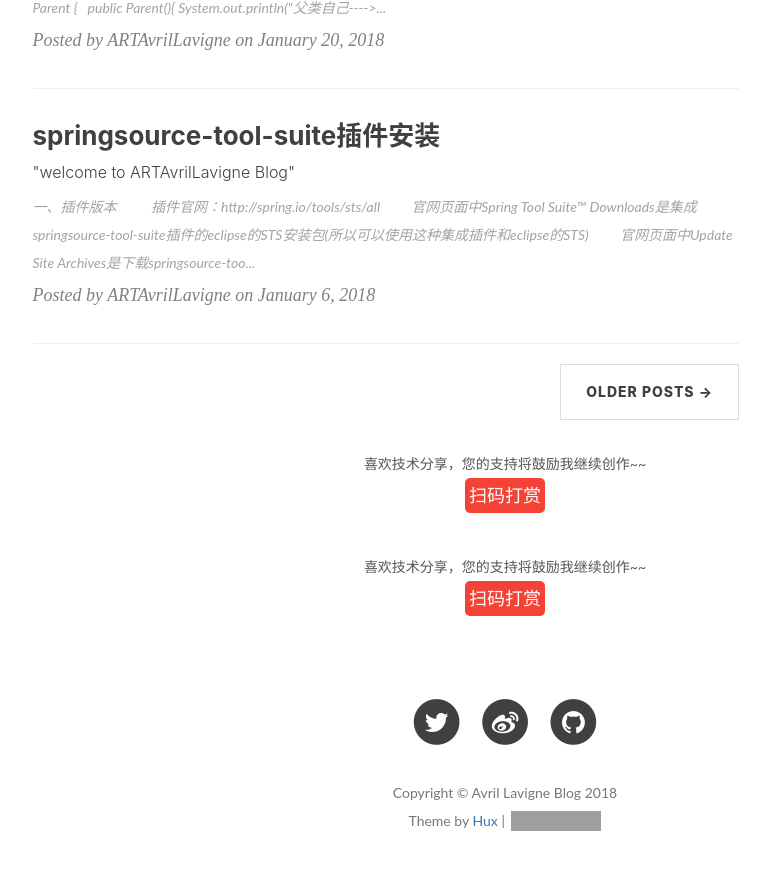
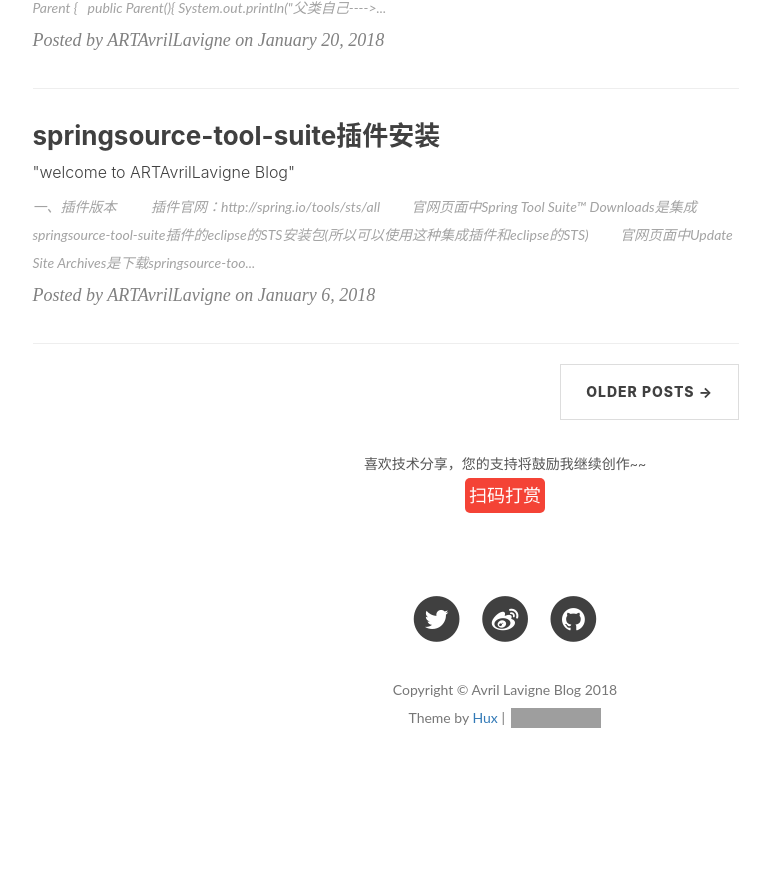
Before and after one commit to ARTAvrilLavigne/ARTAvrilLavigne.github.io, a Jekyll site: the page built from index.html, in a window 1280 px wide and 900 px high, scrolled down 2821 px. Shown: the top 870 px of the window, without its empty margins (135-905 px from the left). Built offline with Jekyll 4.4.1, drawn with Linux system fonts in a browser that asks for light colours; nearby versions of some CDN libraries; the list of posts is cut into pages by our own code; comment, search, counter and statistics services are not loaded; after the commit the page ends 3618 px from its top, so only the background shows below that; some of the changed lines change nothing that is shown; grey boxes are pictures that could not be loaded.

Commit message:
Update footer.html

```diff
--- a/_includes/footer.html
+++ b/_includes/footer.html
@@ -1,183 +1,4 @@
 <!-- Footer -->
-
-<!-- 引入打赏的css样式 -->
-<link href="https://artavrillavigne.github.io/css/myQR.css" rel="stylesheet">
-<!-- 微信与支付宝二维码打赏 -->
-  <div style="padding: 10px 0; margin: 20px auto; width: 90%; text-align: center;">
-    <div>喜欢技术分享，您的支持将鼓励我继续创作~~</div>
-    <button id="rewardButton" disable="enable" onclick="var qr = document.getElementById('QR'); if (qr.style.display === 'none') {qr.style.display='block';} else {qr.style.display='none'}">
-      <span>扫码打赏</span>
-    </button>
-    <div id="QR" style="display: none;">
-
-        <div id="wechat" style="display: inline-block">
-	  <a href="https://github.com/ARTAvrilLavigne/ARTAvrilLavigne.github.io/blob/master/myblog/QRpay/Wechatpay.png?raw=true" class="fancybox" rel="group">
-          <img id="wechat_qr" src="https://github.com/ARTAvrilLavigne/ARTAvrilLavigne.github.io/blob/master/myblog/QRpay/Wechatpay.png?raw=true" alt="Wechatpay"/>
-          </a>
-		  <p>微信打赏</p>
-        </div>
-
-
-        <div id="alipay" style="display: inline-block">
-	<a href="https://github.com/ARTAvrilLavigne/ARTAvrilLavigne.github.io/blob/master/myblog/QRpay/Alipay.png?raw=true" class="fancybox" rel="group">
-          <img id="alipay_qr" src="https://github.com/ARTAvrilLavigne/ARTAvrilLavigne.github.io/blob/master/myblog/QRpay/Alipay.png?raw=true" alt="Alipay"/>
-	</a>
-          	<p>支付宝打赏</p>
-        </div>
-
-    </div>
-  </div>
- </div>
-
-  <!-- 相应的js引入及写法 -->
-	<script type="text/javascript" src="https://artavrillavigne.github.io/myblog/QRpay/jquery-1.8.2.min.js"></script>
-	<script type="text/javascript" src="https://artavrillavigne.github.io/myblog/QRpay/jquery.mousewheel-3.0.6.pack.js"></script>
-	<script type="text/javascript" src="https://artavrillavigne.github.io/myblog/QRpay/jquery.fancybox.js?v=2.1.3"></script>
-	<link rel="stylesheet" type="text/css" href="https://artavrillavigne.github.io/myblog/QRpay/jquery.fancybox.css?v=2.1.2" media="screen" />
-	<link rel="stylesheet" type="text/css" href="https://artavrillavigne.github.io/myblog/QRpay/jquery.fancybox-buttons.css?v=1.0.5" />
-	<script type="text/javascript" src="https://artavrillavigne.github.io/myblog/QRpay/jquery.fancybox-buttons.js?v=1.0.5"></script>
-	<link rel="stylesheet" type="text/css" href="https://artavrillavigne.github.io/myblog/QRpay/jquery.fancybox-thumbs.css?v=1.0.7" />
-	<script type="text/javascript" src="https://artavrillavigne.github.io/myblog/QRpay/jquery.fancybox-thumbs.js?v=1.0.7"></script>
-	<script type="text/javascript" src="https://artavrillavigne.github.io/myblog/QRpay/jquery.fancybox-media.js?v=1.0.5"></script>
-
-	<script type="text/javascript">
-
-		$(document).ready(function() {
-
-			$('.fancybox').fancybox();
-
-			$(".fancybox-effects-a").fancybox({
-				helpers: {
-					title : {
-						type : 'outside'
-					},
-					overlay : {
-						speedOut : 0
-					}
-				}
-			});
-
-			$(".fancybox-effects-b").fancybox({
-				openEffect  : 'none',
-				closeEffect	: 'none',
-				helpers : {
-					title : {
-						type : 'over'
-					}
-				}
-			});
-
-			$(".fancybox-effects-c").fancybox({
-				wrapCSS    : 'fancybox-custom',
-				closeClick : true,
-				openEffect : 'none',
-				helpers : {
-					title : {
-						type : 'inside'
-					},
-					overlay : {
-						css : {
-							'background' : 'rgba(238,238,238,0.85)'
-						}
-					}
-				}
-			});
-
-			$(".fancybox-effects-d").fancybox({
-				padding: 0,
-				openEffect : 'elastic',
-				openSpeed  : 150,
-				closeEffect : 'elastic',
-				closeSpeed  : 150,
-				closeClick : true,
-				helpers : {
-					overlay : null
-				}
-			});
-
-			$('.fancybox-buttons').fancybox({
-				openEffect  : 'none',
-				closeEffect : 'none',
-				prevEffect : 'none',
-				nextEffect : 'none',
-				closeBtn  : false,
-				helpers : {
-					title : {
-						type : 'inside'
-					},
-					buttons	: {}
-				},
-				afterLoad : function() {
-					this.title = 'Image ' + (this.index + 1) + ' of ' + this.group.length + (this.title ? ' - ' + this.title : '');
-				}
-			});
-
-			$('.fancybox-thumbs').fancybox({
-				prevEffect : 'none',
-				nextEffect : 'none',
-				closeBtn  : false,
-				arrows    : false,
-				nextClick : true,
-				helpers : {
-					thumbs : {
-						width  : 50,
-						height : 50
-					}
-				}
-			});
-			$('.fancybox-media')
-				.attr('rel', 'media-gallery')
-				.fancybox({
-					openEffect : 'none',
-					closeEffect : 'none',
-					prevEffect : 'none',
-					nextEffect : 'none',
-					arrows : false,
-					helpers : {
-						media : {},
-						buttons : {}
-					}
-				});
-
-			$("#fancybox-manual-a").click(function() {
-				$.fancybox.open('1_b.jpg');
-			});
-
-			$("#fancybox-manual-b").click(function() {
-				$.fancybox.open({
-					href : 'iframe.html',
-					type : 'iframe',
-					padding : 5
-				});
-			});
-
-			$("#fancybox-manual-c").click(function() {
-				$.fancybox.open([
-					{
-						href : '1_b.jpg',
-						title : 'My title'
-					}, {
-						href : '2_b.jpg',
-						title : '2nd title'
-					}, {
-						href : '3_b.jpg'
-					}
-				], {
-					helpers : {
-						thumbs : {
-							width: 75,
-							height: 50
-						}
-					}
-				});
-			});
-		});
-
-	</script>
-
-
-
-<!-- ================================================分隔线======================================================================== -->
 <!-- 底部的标签 -->
 <footer>
     <div class="container">
```
